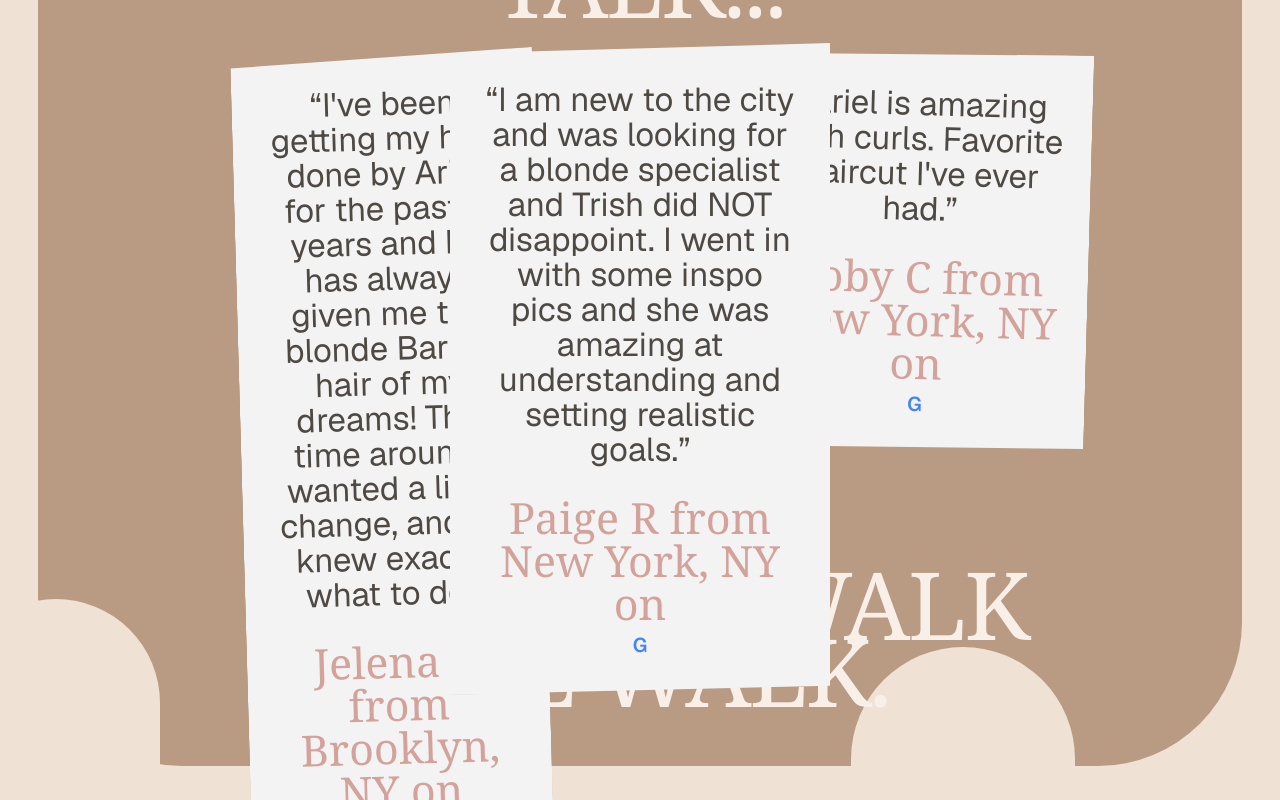
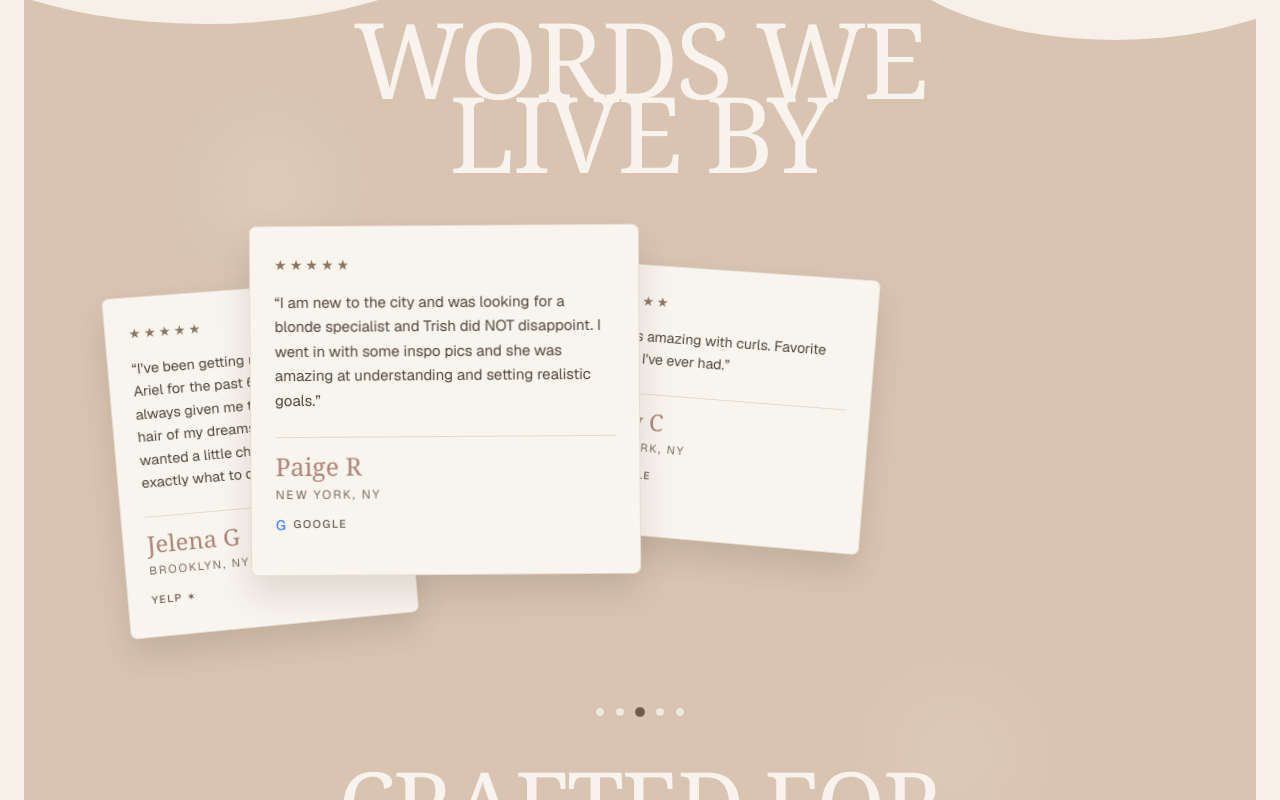
Before and after one commit to ugurcanyagiz/teamhairpro, a Next.js app: page / in a window 1280 px wide. Shown: the part 1260-2060 px from the top of the page. Built offline with nearby package versions, Linux system fonts and the light colour scheme.

Commit message:
Redesign homepage testimonials into editorial luxury composition

```diff
--- a/components/home/review-carousel-section.tsx
+++ b/components/home/review-carousel-section.tsx
@@ -57,13 +57,14 @@ const SWIPE_THRESHOLD = 46;
 function SourceBadge({ source }: { source: Review["source"] }) {
   if (source === "Google") {
     return (
-      <span className="inline-flex items-center text-xl font-semibold leading-none">
-        <span className="text-[#4285F4]">G</span>
+      <span className="inline-flex items-center gap-1.5 text-[11px] font-medium uppercase tracking-[0.14em] text-[#6a5b4f]">
+        <span className="text-sm leading-none text-[#4285F4]">G</span>
+        <span>Google</span>
       </span>
     );
   }
 
-  return <span className="text-sm font-semibold leading-none text-[#1f1a17]">yelp✶</span>;
+  return <span className="text-[11px] font-medium uppercase tracking-[0.14em] text-[#6a5b4f]">Yelp ✶</span>;
 }
 
 export function ReviewCarouselSection() {
@@ -129,25 +130,27 @@ export function ReviewCarouselSection() {
   };
 
   return (
-    <section id="proof" className="relative overflow-hidden bg-[#efe1d4] px-4 py-16 md:px-6 md:py-20 lg:py-24" aria-labelledby="reviews-heading">
-      <div className="pointer-events-none absolute inset-0 overflow-hidden">
-        <div className="absolute left-[3%] top-[4%] h-[92%] w-[94%] rounded-[8rem] bg-[#b99a82] md:rounded-[9rem]" />
-        <div className="absolute left-[21%] top-[-5rem] h-44 w-72 rounded-[999px] bg-[#efe1d4]" />
-        <div className="absolute right-[16%] top-[-3.4rem] h-52 w-[26rem] rounded-[999px] bg-[#efe1d4]" />
-        <div className="absolute -left-12 bottom-[-7rem] h-80 w-52 rounded-[999px] bg-[#efe1d4]" />
-        <div className="absolute bottom-[-8rem] right-[16%] h-72 w-56 rounded-[999px] bg-[#efe1d4]" />
-      </div>
+    <section id="proof" className="relative overflow-hidden bg-[#f6f0e8] px-4 py-24 md:px-6 md:py-28 lg:py-32" aria-labelledby="reviews-heading">
+      <div className="relative mx-auto w-full max-w-[1360px]">
+        <div className="relative overflow-hidden rounded-[3.2rem] px-5 py-16 sm:px-8 md:rounded-[4.5rem] md:px-10 md:py-20 lg:px-14 lg:py-24">
+          <div className="pointer-events-none absolute inset-0 bg-[#d8c4b1]" />
+          <div className="pointer-events-none absolute -left-20 top-[-7.5rem] h-48 w-[24rem] rounded-[100%] bg-[#f6f0e8] sm:left-[-8%] sm:w-[28rem] md:h-56 md:w-[35rem]" />
+          <div className="pointer-events-none absolute right-[-8%] top-[-6.5rem] h-44 w-[18rem] rounded-[100%] bg-[#f6f0e8] sm:w-[24rem] md:h-56 md:w-[30rem]" />
+          <div className="pointer-events-none absolute -left-24 bottom-[-9rem] h-72 w-56 rounded-[100%] bg-[#f6f0e8] md:w-72" />
+          <div className="pointer-events-none absolute bottom-[-8rem] right-[8%] h-60 w-56 rounded-[100%] bg-[#f6f0e8] md:h-72 md:w-80" />
+          <div className="pointer-events-none absolute left-[16%] top-[20%] h-24 w-24 rounded-full bg-[#eadccf]/55 blur-2xl" />
+          <div className="pointer-events-none absolute right-[20%] bottom-[18%] h-28 w-28 rounded-full bg-[#e7d5c4]/45 blur-2xl" />
 
-      <div className="relative mx-auto w-full max-w-[1320px]">
-        <div className="text-center text-[#f7efe8]">
-          <h2 id="reviews-heading" className="font-serif text-[72px] font-normal uppercase leading-[0.78] tracking-tight sm:text-[84px] lg:text-[92px]">
-            <span className="block">Talk The</span>
-            <span className="-mt-3 block">Talk...</span>
+          <div className="relative mx-auto w-full max-w-[1180px]">
+            <header className="text-center text-[#f8f3ed]">
+              <h2 id="reviews-heading" className="font-serif text-[clamp(2.6rem,9vw,6.6rem)] font-normal uppercase leading-[0.8] tracking-tight">
+                <span className="block">Words We</span>
+                <span className="-mt-2.5 block">Live By</span>
               </h2>
-        </div>
+            </header>
 
             <div
-          className="relative mt-6"
+              className="relative mt-8 md:mt-10"
               onMouseEnter={() => setIsHovered(true)}
               onMouseLeave={() => setIsHovered(false)}
               onPointerDown={handlePointerDown}
@@ -157,7 +160,7 @@ export function ReviewCarouselSection() {
               aria-roledescription="carousel"
               aria-label="Client reviews"
             >
-          <div className="hidden h-[440px] md:block" style={{ perspective: "1200px" }}>
+              <div className="hidden h-[460px] md:block" style={{ perspective: "1500px" }}>
                 {reviews.map((review, index) => {
                   const isActive = index === activeIndex;
                   const isPrevious = index === previousIndex;
@@ -167,47 +170,48 @@ export function ReviewCarouselSection() {
                   let transform = "translateX(0)";
                   let opacity = 0;
                   let zIndex = 0;
-              let widthClass = "max-w-[302px]";
-              let paddingClass = "px-7 py-9";
-              let minHeight = "320px";
+                  let widthClass = "max-w-[305px]";
+                  let minHeight = "290px";
 
                   if (isActive) {
-                transform = "translateX(0) scale(1)";
+                    transform = "translateX(-50%) translateY(-2px) rotateZ(-0.4deg)";
                     opacity = 1;
                     zIndex = 30;
-                widthClass = "max-w-[380px]";
-                paddingClass = "px-8 py-10";
-                minHeight = "430px";
+                    widthClass = "max-w-[390px]";
+                    minHeight = "350px";
                   } else if (isPrevious) {
-                transform = "translateX(-82%) translateY(8px) rotateZ(-1.6deg)";
+                    transform = "translateX(-124%) translateY(48px) rotateZ(-5deg) rotateY(6deg) scale(0.93)";
                     opacity = 1;
                     zIndex = 20;
                   } else if (isNext) {
-                transform = "translateX(82%) translateY(8px) rotateZ(1.6deg)";
+                    transform = "translateX(24%) translateY(34px) rotateZ(4.7deg) rotateY(-6deg) scale(0.94)";
                     opacity = 1;
                     zIndex = 20;
-                widthClass = "max-w-[340px]";
+                    widthClass = "max-w-[322px]";
                   }
 
                   return (
                     <article
                       key={review.id}
-                  className={`absolute left-1/2 top-0 w-full ${widthClass} ${paddingClass} -translate-x-1/2 bg-[#f3f3f3] text-center shadow-[0_12px_18px_rgba(60,41,25,0.24)] transition-all duration-700 ease-out`}
+                      className={`absolute left-1/2 top-3 w-full ${widthClass} -translate-x-1/2 rounded-[0.45rem] border border-[#e7ddd2] bg-[#f8f4ee] px-6 py-7 text-left shadow-[0_18px_34px_rgba(66,47,31,0.14)] transition-all duration-700 ease-out`}
                       style={{
                         minHeight,
                         transform,
                         opacity,
                         zIndex,
                         visibility: isVisible ? "visible" : "hidden",
-                    clipPath: "polygon(0% 1.6%, 100% 0%, 100% 98.6%, 0% 100%)",
-                    transitionDuration: prefersReducedMotion ? "0ms" : "820ms",
+                        transitionDuration: prefersReducedMotion ? "0ms" : "860ms",
                       }}
                       aria-hidden={!isActive}
                     >
-                  <p className="text-[33px] leading-[1.06] text-[#4f4943]">“{review.quote}”</p>
-                  <p className="mt-7 font-serif text-[43px] leading-none text-[#d3a29b]">{review.name} from {review.location} on</p>
-                  <div className="mt-2.5 flex justify-center">
+                      <p className="text-sm tracking-[0.22em] text-[#8d7660]">★★★★★</p>
+                      <p className="mt-4 text-[15px] leading-relaxed text-[#51453a]">“{review.quote}”</p>
+                      <div className="mt-6 border-t border-[#e5d9ce] pt-4">
+                        <p className="font-serif text-[1.55rem] leading-none text-[#ab8576]">{review.name}</p>
+                        <p className="mt-2 text-xs uppercase tracking-[0.16em] text-[#7b6b5d]">{review.location}</p>
+                        <div className="mt-2.5">
                           <SourceBadge source={review.source} />
+                        </div>
                       </div>
                     </article>
                   );
@@ -216,18 +220,17 @@ export function ReviewCarouselSection() {
 
               <div className="md:hidden">
                 <article
-              className="mx-auto w-full max-w-sm bg-[#f3f3f3] px-6 py-8 text-center shadow-[0_12px_18px_rgba(60,41,25,0.24)] transition-transform duration-700"
-              style={{
-                transform: `translateX(${dragOffset * 0.15}px)`,
-                clipPath: "polygon(0% 1.6%, 100% 0%, 100% 98.6%, 0% 100%)",
-                minHeight: "360px",
-              }}
+                  className="mx-auto w-full max-w-sm rounded-[0.45rem] border border-[#e7ddd2] bg-[#f8f4ee] px-6 py-7 text-left shadow-[0_18px_34px_rgba(66,47,31,0.14)] transition-transform duration-700"
+                  style={{ transform: `translateX(${dragOffset * 0.15}px)`, minHeight: "328px" }}
                 >
-              <p className="text-base leading-relaxed text-[#4f4943]">“{reviews[activeIndex].quote}”</p>
-              <p className="mt-7 font-serif text-4xl leading-none text-[#d3a29b]">{reviews[activeIndex].name}</p>
-              <p className="mt-2 text-xl text-[#d3a29b]">from {reviews[activeIndex].location} on</p>
-              <div className="mt-2.5 flex justify-center">
+                  <p className="text-sm tracking-[0.22em] text-[#8d7660]">★★★★★</p>
+                  <p className="mt-4 text-[15px] leading-relaxed text-[#51453a]">“{reviews[activeIndex].quote}”</p>
+                  <div className="mt-6 border-t border-[#e5d9ce] pt-4">
+                    <p className="font-serif text-[1.55rem] leading-none text-[#ab8576]">{reviews[activeIndex].name}</p>
+                    <p className="mt-2 text-xs uppercase tracking-[0.16em] text-[#7b6b5d]">{reviews[activeIndex].location}</p>
+                    <div className="mt-2.5">
                       <SourceBadge source={reviews[activeIndex].source} />
+                    </div>
                   </div>
                 </article>
               </div>
@@ -238,7 +241,7 @@ export function ReviewCarouselSection() {
                     key={review.id}
                     type="button"
                     onClick={() => goToIndex(index)}
-                className={`h-2.5 w-2.5 rounded-full transition ${index === activeIndex ? "bg-[#17120c]" : "bg-[#efe7de] hover:bg-[#f8f2eb]"}`}
+                    className={`h-2.5 w-2.5 rounded-full border border-[#9d8571]/40 transition ${index === activeIndex ? "bg-[#705b49]" : "bg-[#f2e7db] hover:bg-[#ede0d3]"}`}
                     aria-label={`Show review ${index + 1}`}
                     aria-current={index === activeIndex}
                   />
@@ -246,10 +249,12 @@ export function ReviewCarouselSection() {
               </div>
             </div>
 
-        <p className="mt-10 text-center font-serif text-[74px] uppercase leading-[0.84] tracking-tight text-[#f7efe8] sm:text-[84px] lg:text-[94px]">
-          <span className="block">&apos;Cause We Walk</span>
-          <span className="-mt-3 block">The Walk.</span>
+            <p className="mt-12 text-center font-serif text-[clamp(2.2rem,7.8vw,5.8rem)] uppercase leading-[0.84] tracking-tight text-[#f8f3ed]">
+              <span className="block">Crafted for</span>
+              <span className="-mt-2.5 block">Your Signature Look.</span>
             </p>
+          </div>
+        </div>
       </div>
     </section>
   );
```
Lines whose indentation alone changed are shown as unchanged.
